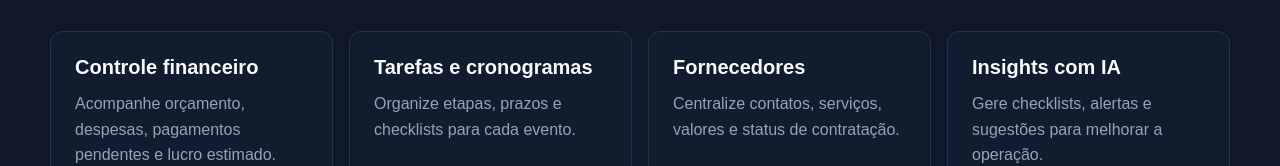
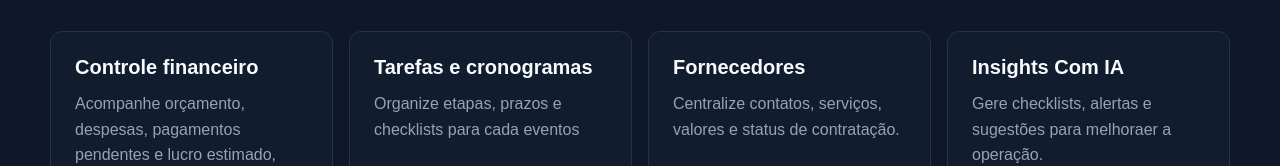
Before and after one commit to viniciuslopes1023-spec/EVENTFLOW-IA, a React (Vite) app in the folder frontend/app/: page / in a window 1280 px wide. Shown: the part 786-952 px from the top of the page. Built offline with nearby package versions, Linux system fonts and the light colour scheme.

Commit message:
feat: create landing page with hero and features section

```diff
--- a/frontend/app/src/pages/landingPage.tsx
+++ b/frontend/app/src/pages/landingPage.tsx
@@ -1,7 +1,27 @@
+import { Button } from '../components/Button/Button';
+import { FeatureCard } from '../components/FeatureCard/FeatureCard';
+import { Header } from '../components/Header/Header';
 import { MetricCard } from '../components/MetricCard/MetricCard';
-import { Button } from '../components/Button/Button';
-import { Header } from '../components/Header/Header';
 import '../styles/landing.css';
+
+const features = [
+  {
+    title: 'Controle financeiro',
+    description: 'Acompanhe orçamento, despesas, pagamentos pendentes e lucro estimado,'
+  },
+  {
+    title: 'Tarefas e cronogramas',
+    description: 'Organize etapas, prazos e checklists para cada eventos'
+  },
+  {
+    title: 'Fornecedores',
+    description: 'Centralize contatos, serviços, valores e status de contratação.'
+  },
+  {
+    title: 'Insights Com IA',
+    description: 'Gere checklists, alertas e sugestões para melhoraer a operação.'
+  },
+];
 
 export function LandingPage() {
   return (
@@ -52,25 +72,13 @@ export function LandingPage() {
         </div>
 
         <div className="features-grid">
-          <article className="feature-card">
-            <h3>Controle financeiro</h3>
-            <p>Acompanhe orçamento, despesas, pagamentos pendentes e lucro estimado.</p>
-          </article>
-
-          <article className="feature-card">
-            <h3>Tarefas e cronogramas</h3>
-            <p>Organize etapas, prazos e checklists para cada evento.</p>
-          </article>
-
-          <article className="feature-card">
-            <h3>Fornecedores</h3>
-            <p>Centralize contatos, serviços, valores e status de contratação.</p>
-          </article>
-
-          <article className="feature-card">
-            <h3>Insights com IA</h3>
-            <p>Gere checklists, alertas e sugestões para melhorar a operação.</p>
-          </article>
+          {features.map((feature) => (
+            <FeatureCard
+              key={feature.title}
+              title={feature.title}
+              description={feature.description}
+            />
+          ))}
         </div>
       </section>
     </main>
```
